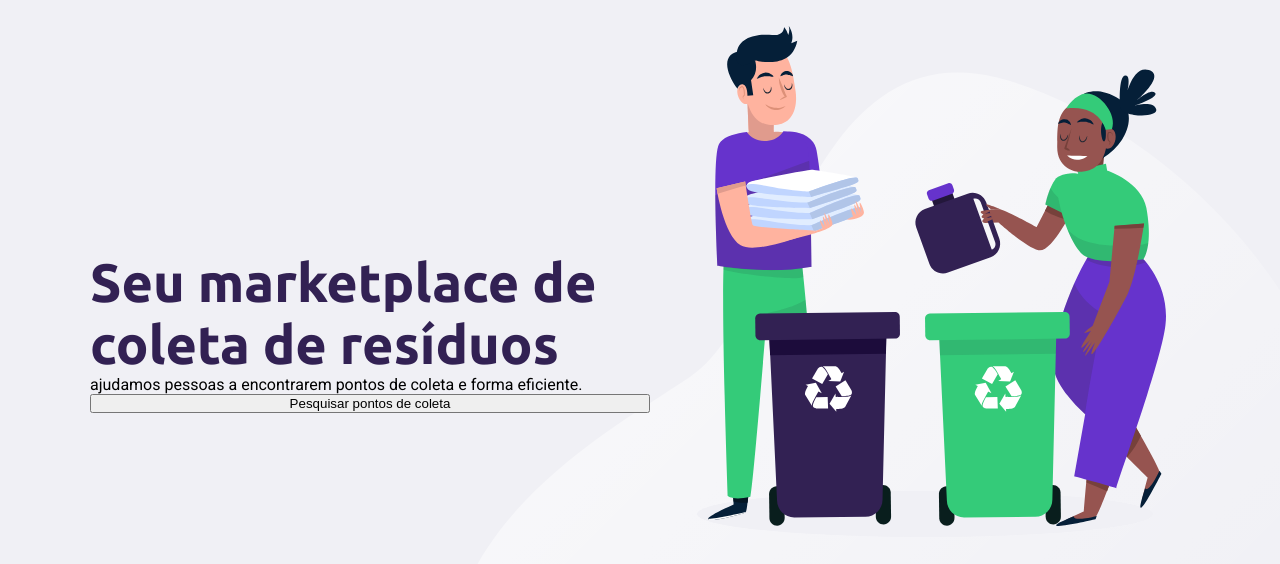
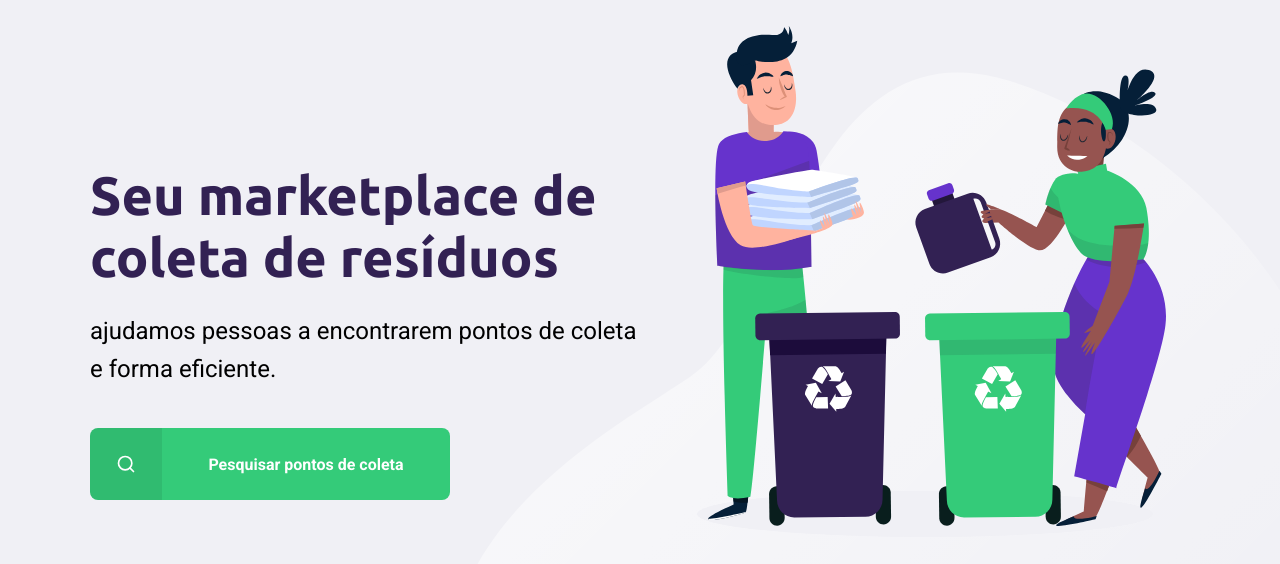
Before and after one commit to diegoclaudiano/Ecoleta, a plain HTML site: page index.html in a window 1280 px wide. Shown: the part 114-678 px from the top of the page. Drawn offline with Linux system fonts and the light colour scheme.

Commit message:
estilizando parte 2

```diff
--- a/index.html
+++ b/index.html
@@ -29,7 +29,7 @@
 
         <p>ajudamos pessoas a encontrarem pontos de coleta e forma eficiente.</p>
 
-        <button>Pesquisar pontos de coleta</button>
+        <a href="#"><span></span><strong>Pesquisar pontos de coleta</strong></a>
 
       </main>
 
--- a/styles/main.css
+++ b/styles/main.css
@@ -2,6 +2,7 @@
 
 :root {
   --title-color: #322153;
+  --primary-color: #34cb79;
 }
 
 * {
@@ -31,6 +32,7 @@
 
 #page-home  {
   height: 100vh;
+
   background: url('../assets/home-background.svg') no-repeat;
   background-position: 35vw bottom;
 }
@@ -39,13 +41,16 @@
   width: 90%;
   max-width: 1100px;
   height: 100%;
+
   margin: 0 auto;
+
   display: flex;
   flex-direction: column;
 }
 
 #page-home header {
   margin-top: 48px;
+
   display: flex;
   align-items: center;
   justify-content: space-between;
@@ -54,12 +59,14 @@
 
 #page-home header a {
   display: flex;
+
   color: var(--title-color);
   font-weight: 700;
 }
 
 #page-home header a span {
   margin-right: 16px;
+
   display: flex;
   background-image: url("../assets/log-in.svg");
 
@@ -69,6 +76,7 @@
 
 #page-home main {
   max-width: 560px;
+
   flex: 1;
   display: flex;
   flex-direction: column;
@@ -78,3 +86,63 @@
 #page-home main h1 {
   font-size: 54px;
 }
+
+#page-home main p {
+  font-size: 24px;
+  line-height: 38px;
+
+  margin-top: 24px;
+}
+
+#page-home main a {
+  width: 100%;
+  max-width: 360px;
+  height: 72px;
+
+  border-radius: 8px;
+
+  display: flex;
+  align-items: center;
+
+  margin-top: 40px;
+
+  background: var(--primary-color);
+
+  transition: 400ms;
+}
+
+#page-home main a:hover {
+  background-color: #2fb86e;
+}
+
+#page-home main a span {
+  width: 72px;
+  height: 72px;
+
+  border-top-left-radius: 8px;
+  border-bottom-left-radius: 8px;
+
+  background-color: rgba(0, 0, 0, 0.08);
+
+  display: flex;
+  align-items: center;
+  justify-content: center;
+}
+
+#page-home main a span::after {
+  content: "";
+  background-image: url('../assets/search.svg');
+
+  width: 20px;
+  height: 20px;
+}
+
+#page-home main a strong {
+  flex: 1;
+  color: white;
+  text-align: center;
+}
+
+@media (max-width: 900px) {
+
+}
```
